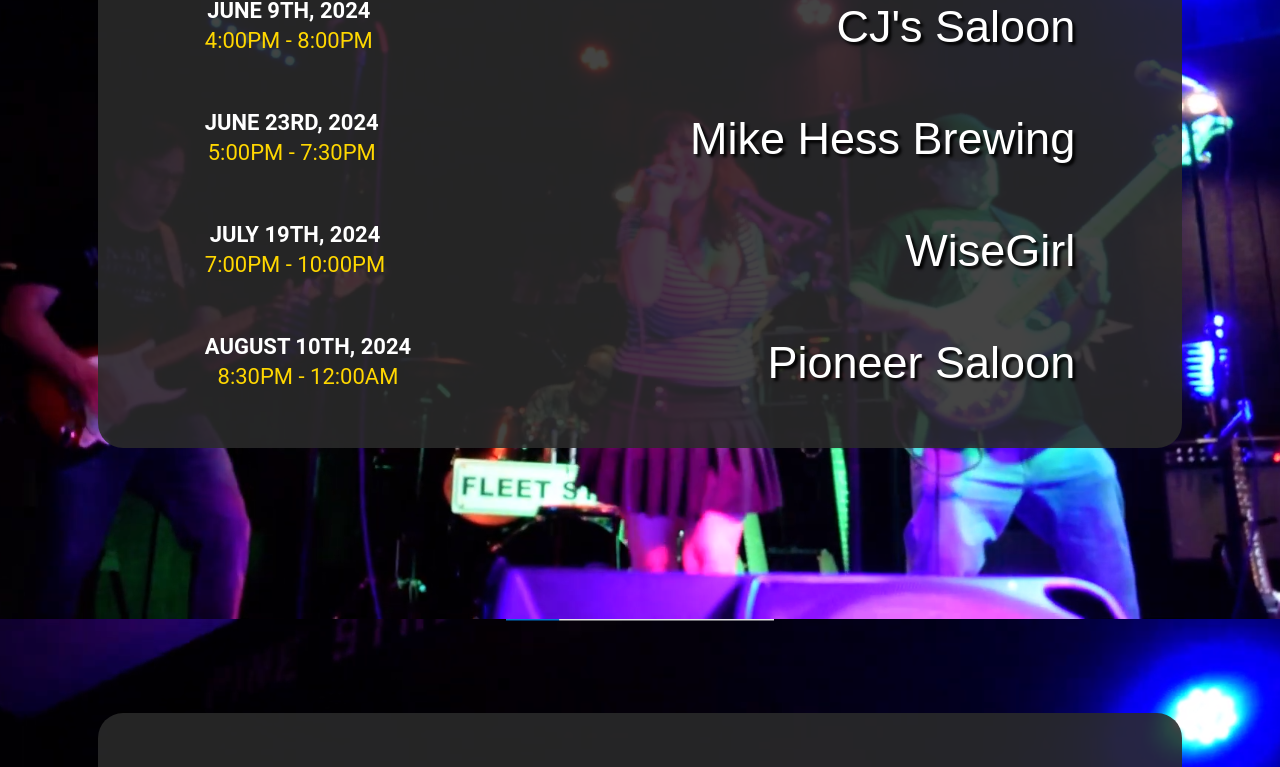
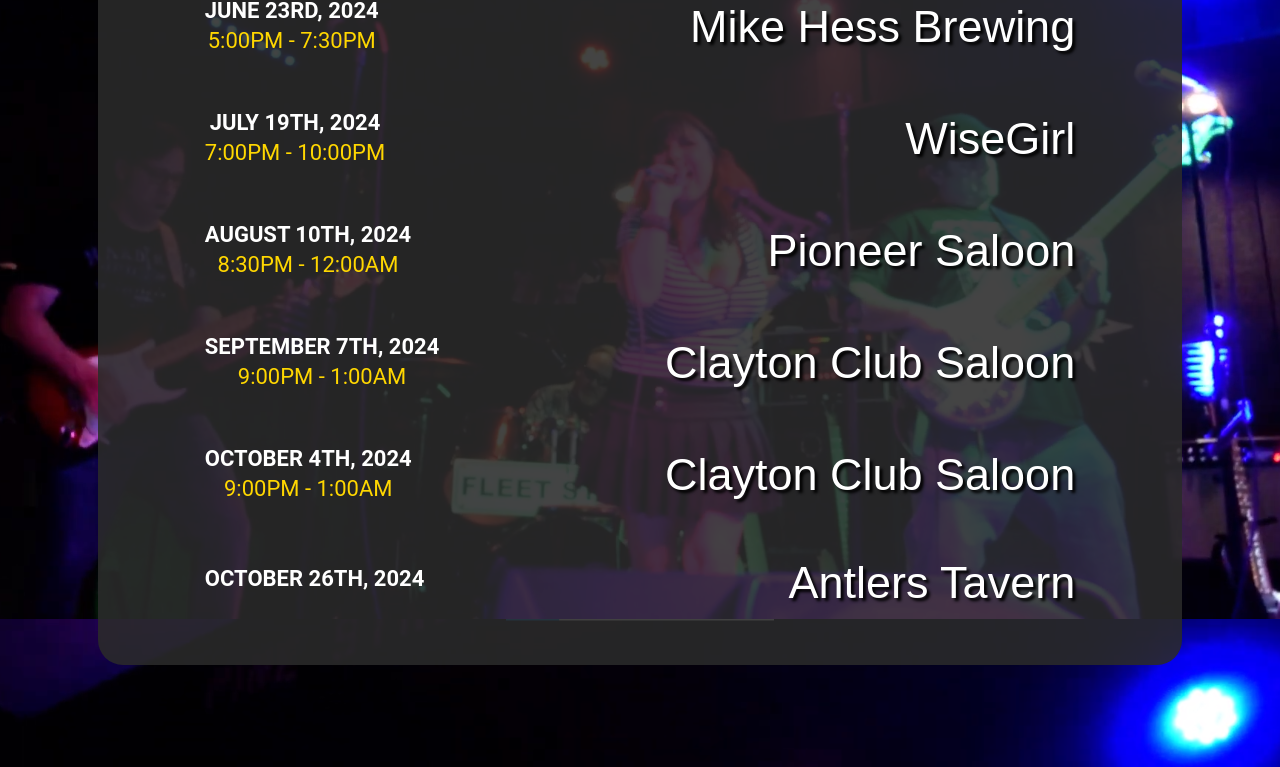
Before and after one commit to NickGentryBJJ/LuvSikReact, a React (Create React App) app: page / in a window 1280 px wide. Shown: the part 1781-2548 px from the top of the page. Built offline with nearby package versions, Linux system fonts and the light colour scheme; a web font is replaced by a local one.

Commit message:
updated showdates

```diff
--- a/src/Components/Shows/ShowIndex/ShowIndex.tsx
+++ b/src/Components/Shows/ShowIndex/ShowIndex.tsx
@@ -4,15 +4,6 @@ import ShowIndexItem from "../ShowIndexItem/ShowIndexItem";
 
 function ShowIndex(): JSX.Element {
     const dates: Record<string, Record<string, string>> = {
-        "CJ22": {
-            "month": "April",
-            "check": "12",
-            "day": "12th",
-            "time": "8:00PM - 12:00PM",
-            "year": "2024",
-            "maps": "https://www.google.com/maps/dir//548+Contra+Costa+Blvd+G,+Pleasant+Hill,+CA+94523/@37.9795468,-122.1499568,12z/data=!4m8!4m7!1m0!1m5!1m1!1s0x80856696a922960f:0xf10181bbf83d8329!2m2!1d-122.0675467!2d37.97953?entry=ttu",
-            "name": "CJ's Saloon"
-        },
         "PSB2": {
             "month": "April",
             "check": "20",
@@ -73,8 +64,35 @@ function ShowIndex(): JSX.Element {
             "day": "10th",
             "time": "8:30PM - 12:00AM",
             "year": "2024",
-            "PISS": "https://www.google.com/maps/dir//Pioneer+Saloon,+2925+Woodside+Rd,+Woodside,+CA+94062/@37.4289167,-122.2529443,17z/data=!4m9!4m8!1m0!1m5!1m1!1s0x808fa4111018f733:0x76787400b7827090!2m2!1d-122.2503694!2d37.4289167!3e0?entry=ttu",
+            "maps": "https://www.google.com/maps/dir//Pioneer+Saloon,+2925+Woodside+Rd,+Woodside,+CA+94062/@37.4289167,-122.2529443,17z/data=!4m9!4m8!1m0!1m5!1m1!1s0x808fa4111018f733:0x76787400b7827090!2m2!1d-122.2503694!2d37.4289167!3e0?entry=ttu",
             "name": "Pioneer Saloon"
+        },
+        "CLAYTON": {
+            "month": "September",
+            "check": "7",
+            "day": "7th",
+            "time": "9:00PM - 1:00AM",
+            "year": "2024",
+            "maps": "https://www.google.com/maps/dir//clayton+club/@37.8695785,-122.4311709,10z/data=!4m8!4m7!1m0!1m5!1m1!1s0x80855f128f35a14d:0x4205df8cfb67d883!2m2!1d-121.9350468!2d37.9410858?entry=ttu",
+            "name": "Clayton Club Saloon"
+        },
+        "CLAYTON2": {
+            "month": "October",
+            "check": "4",
+            "day": "4th",
+            "time": "9:00PM - 1:00AM",
+            "year": "2024",
+            "maps": "https://www.google.com/maps/dir//clayton+club/@37.8695785,-122.4311709,10z/data=!4m8!4m7!1m0!1m5!1m1!1s0x80855f128f35a14d:0x4205df8cfb67d883!2m2!1d-121.9350468!2d37.9410858?entry=ttu",
+            "name": "Clayton Club Saloon"
+        },
+        "antlers": {
+            "month": "October",
+            "check": "26",
+            "day": "26th",
+            "time": "",
+            "year": "2024",
+            "maps": "https://www.google.com/maps/dir//2284+San+Pablo+Ave,+Pinole,+CA+94564/@38.0055802,-122.3736021,12z/data=!4m8!4m7!1m0!1m5!1m1!1s0x808576e1210dcdff:0x8b6432f9edb36ae3!2m2!1d-122.2911595!2d38.0055526?entry=ttu",
+            "name": "Antlers Tavern"
         }
     };
     return (
```
